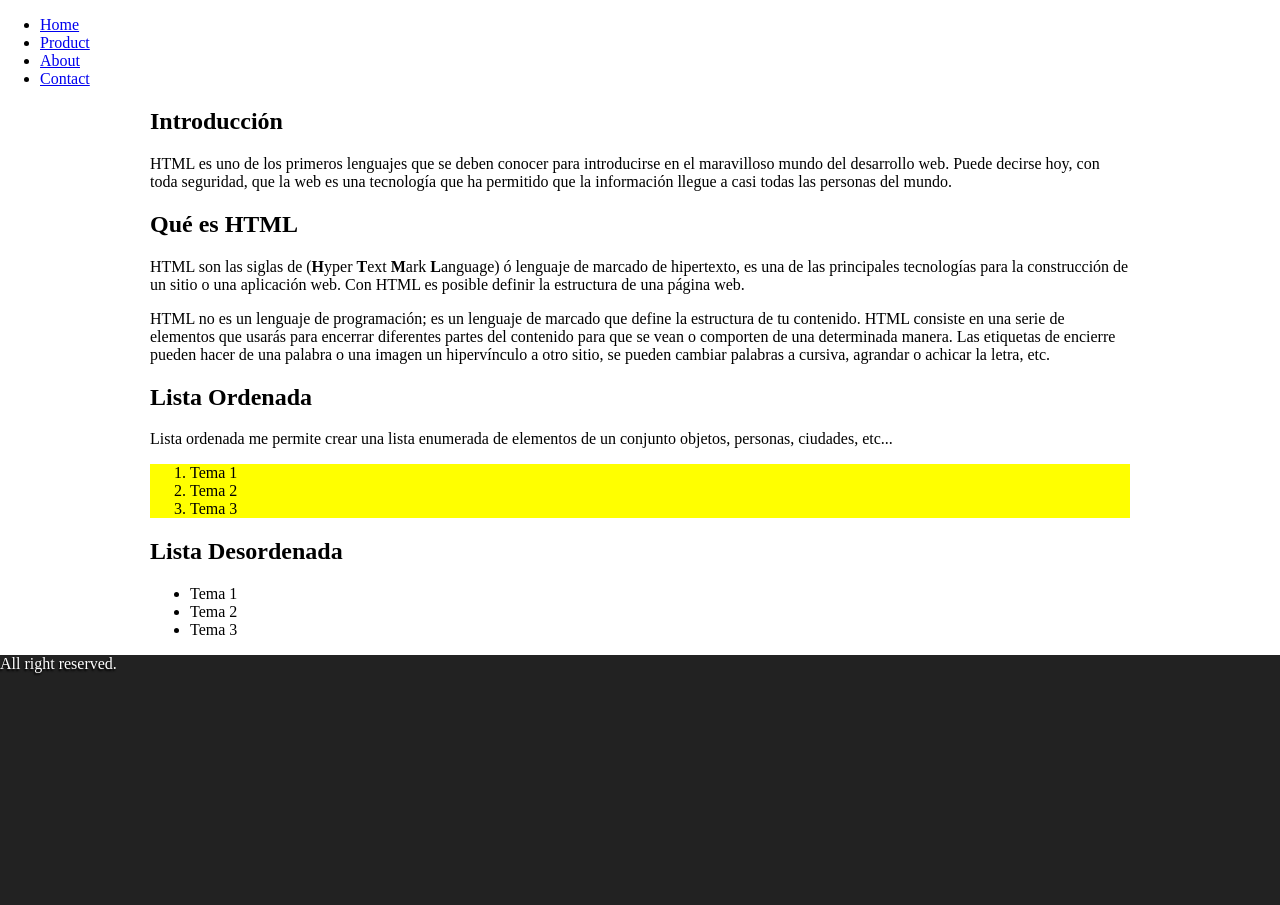
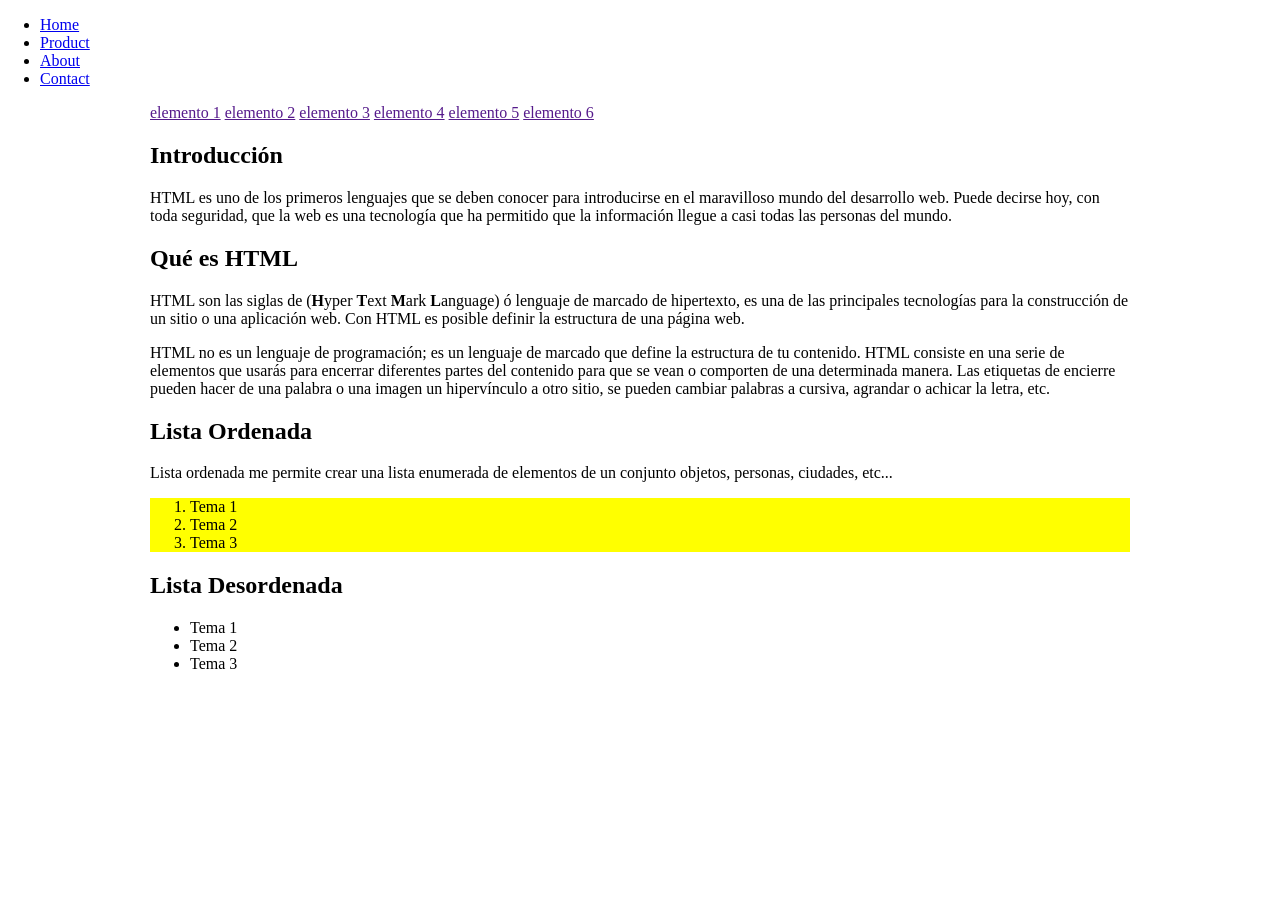
Before and after one commit to HarianM/PrimeraWeb, a plain HTML site: page view/tutorial/html.html in a window 1280 px wide. After the commit the page ends 800 px from the top, so only its background shows below. Drawn offline with Linux system fonts and the light colour scheme.

Commit message:
Harian Introduction a HTML

```diff
--- a/view/tutorial/html.html
+++ b/view/tutorial/html.html
@@ -25,6 +25,12 @@
         </nav>
     </header>
     <article>
+        <a href="">elemento 1</a>
+        <a href="">elemento 2</a>
+        <a href="">elemento 3</a>
+        <a href="">elemento 4</a>
+        <a href="">elemento 5</a>
+        <a href="">elemento 6</a>
         <h1>Introducción</h1>
         <p>HTML es uno de los primeros lenguajes que se deben conocer para introducirse en el maravilloso mundo del desarrollo web. Puede decirse hoy, con toda seguridad, que la web es una tecnología que ha permitido que la información llegue a casi todas las personas del mundo.</p>
         <h1>Qué es HTML</h1>
@@ -44,8 +50,5 @@
             <li>Tema 3</li>
         </ul>
     </article>
-    <footer name="footer">
-        <p>All right reserved.</p>
-    </footer>
 </body>
 </html>
```
